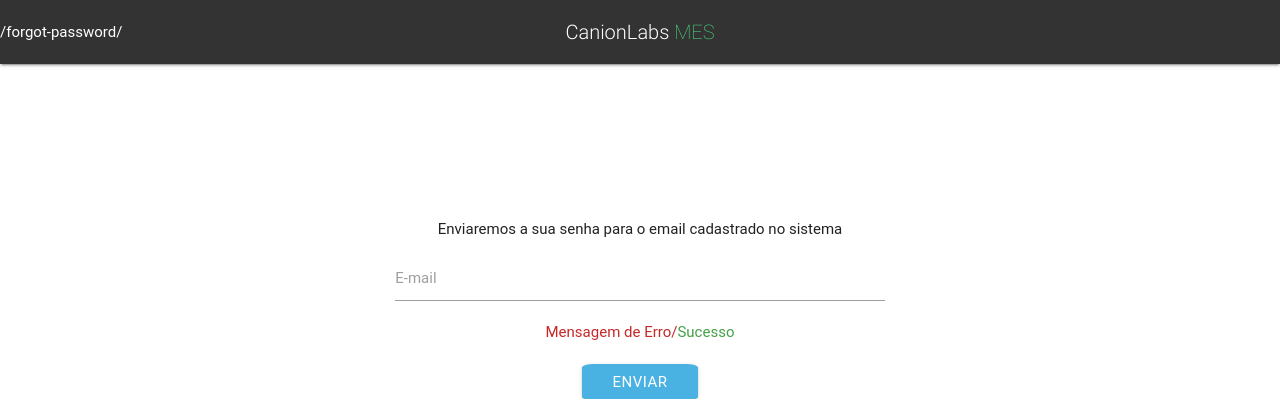
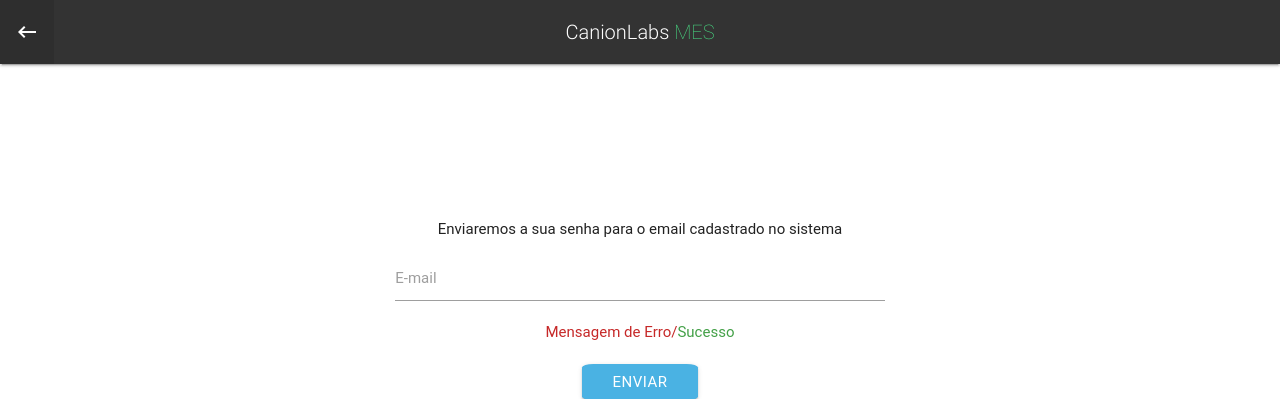
Before and after one commit to canionlabs/MESBack, a Django app: page /forgot-password/ in a window 1280 px wide. Shown: the top 399 px of the page. Run offline with Django 3.2, Linux system fonts and the light colour scheme; some libraries are stand-ins or nearby versions; some web fonts are replaced.

Commit message:
back icon in forgot-password page

```diff
--- a/apps/customers/templates/auth/base.html
+++ b/apps/customers/templates/auth/base.html
@@ -21,9 +21,8 @@
     <div class="nav-wrapper">
       <a href="{% url 'login' %}" class="brand-logo center">CanionLabs <span id="complement-title">MES</span></a>
       <ul class="left">
-        {{request.get_full_path}}
-        {% if request.get_full_path is '/forgot-password/' %}
-        <li><a href="{% url 'login' %}"><i class="material-icons">search</i></a></li>
+        {% if request.get_full_path == '/forgot-password/' %}
+        <li><a href="{% url 'login' %}"><i class="material-icons">keyboard_backspace</i></a></li>
         {% endif %}
       </ul>
     </div>
```
